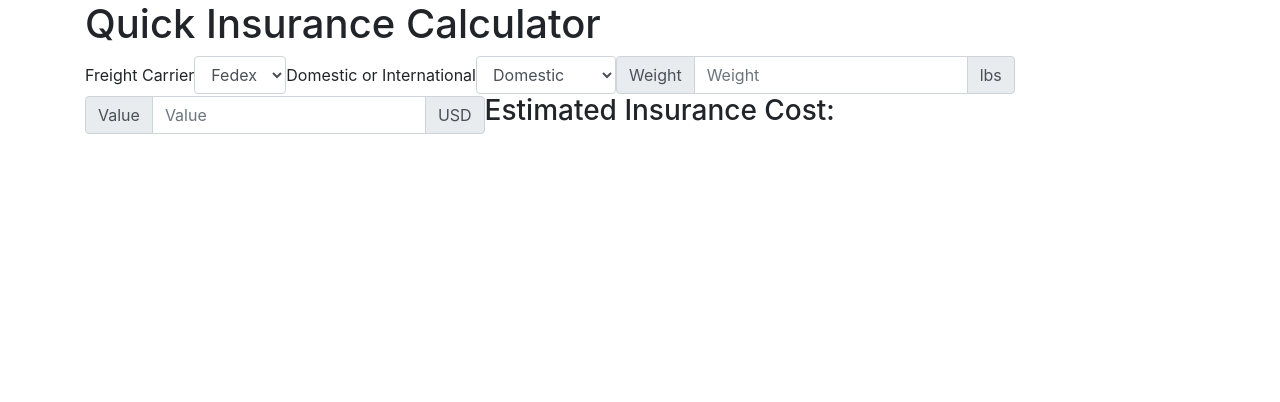
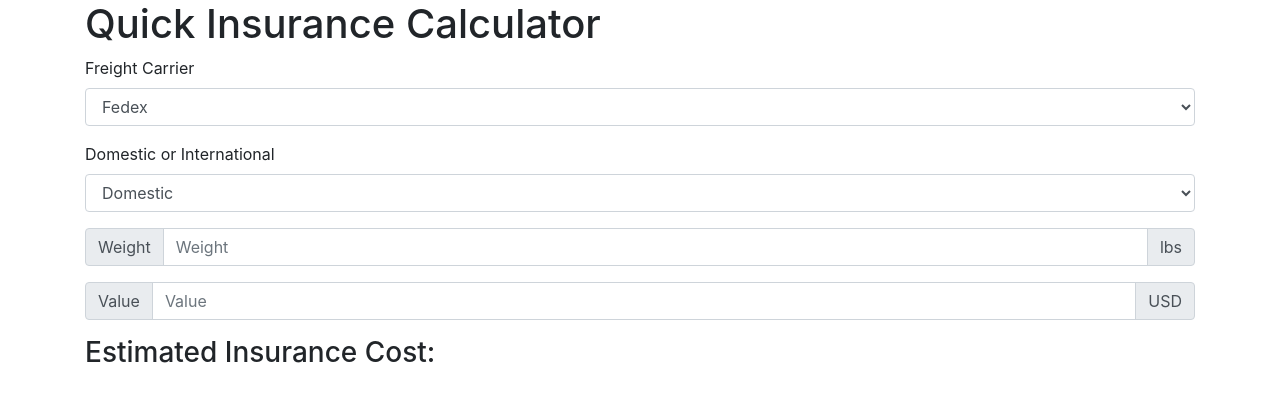
Before and after one commit to ryangps/InsuranceHelper, a plain HTML site: page index.html in a window 1280 px wide. Drawn offline with nearby package versions, Linux system fonts and the light colour scheme.

Commit message:
Removed form class.

```diff
--- a/index.html
+++ b/index.html
@@ -16,7 +16,7 @@
         <div class="row">
             <div class="col-12">
                 <h1>Quick Insurance Calculator</h1>
-                <form name="estForm" class="form-inline" oninput="calculate()">
+                <form name="estForm" oninput="calculate()">
                     <div class="form-group">
                         <label for="shipper">Freight Carrier</label>
                         <select class="form-control" id="shipper" name="shipper">
```
